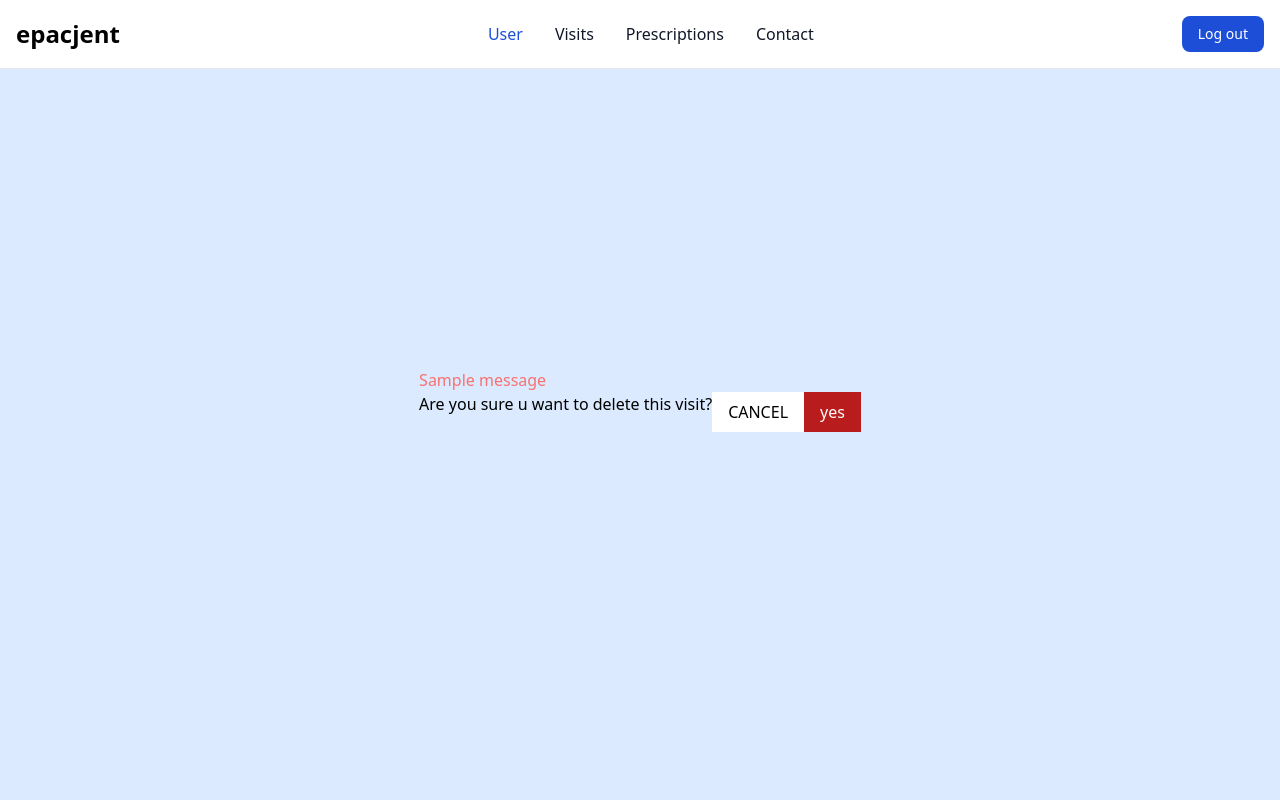
After one commit to DawidJedraszczyk/epacjent, a Django app: page /visits/cancel-visit/00000000-0000-0000-0000-000000000001 in a window 1280 px wide. The commit adds this page. Run offline with Django 4.2, Linux system fonts and the light colour scheme; a user stored in the database is signed in; tables that the repository leaves empty hold one stand-in row (values such as "Sample post"); one stand-in notice (Sample message) is shown; some libraries are stand-ins or nearby versions.

Commit message:
cancel visit

```diff
--- a/epacjent/prescriptions/urls.py
+++ b/epacjent/prescriptions/urls.py
@@ -2,6 +2,7 @@ from django.contrib import admin
 from django.urls import path, include
 from .views import index, generate_qr
 
+app_name='prescriptions'
 urlpatterns = [
     path('', index, name='prescriptionsPanel'),
     path('qr/<str:data>', generate_qr, name='generate_qr')
--- a/epacjent/prescriptions/views.py
+++ b/epacjent/prescriptions/views.py
@@ -1,4 +1,4 @@
-from django.shortcuts import render
+from django.shortcuts import get_object_or_404, render
 from .models import Prescription
 import qrcode
 from django.http import HttpResponse
--- /dev/null
+++ b/epacjent/templates/cancelVisit.html
@@ -0,0 +1,25 @@
+{% extends 'base.html' %}
+{% load static %}
+{% block title %} cancel Visit {% endblock %}
+{% block content %}
+    {% if request.user.is_authenticated %}
+        <div class="relative bg-blue-100 w-full h-full items-center justify-center flex">
+            {% include 'navbar.html' %}
+            <div class="">
+                {% if messages %}
+                  {% for message in messages %}
+                    <p class="text-red-400">{{ message }}</p>
+                  {% endfor %}
+                {% endif %}
+                <form method="POST" action="" class="flex flex-cd Fcol w-full">
+                    {% csrf_token %}
+                    Are you sure u want to delete this visit?
+                    <div class="flex ">
+                        <a href="{% url 'visits:visitsPanel' %}" class="bg-white px-4 py-2 ">CANCEL</a>
+                        <input type="submit" value="yes" class="cursor-pointer text-center bg-red-700 px-4 py-2 text-white"/>
+                    </div>
+                </form>
+            </div>
+        </div>
+    {% endif %}
+{% endblock %}
--- a/epacjent/templates/navbar.html
+++ b/epacjent/templates/navbar.html
@@ -2,7 +2,7 @@
   <div class="max-w-screen-xl flex flex-wrap items-center justify-between mx-auto p-4">
     <span class="self-center text-2xl font-semibold whitespace-nowrap dark:text-white">epacjent</span>
   <div class="flex md:order-2">
-      <a href="{% url 'logout' %}" class="text-white bg-blue-700 hover:bg-blue-800 focus:ring-4 focus:outline-none focus:ring-blue-300 font-medium rounded-lg text-sm px-4 py-2 text-center mr-3 md:mr-0 dark:bg-blue-600 dark:hover:bg-blue-700 dark:focus:ring-blue-800">Log out</a>
+      <a href="{% url 'user:logout' %}" class="text-white bg-blue-700 hover:bg-blue-800 focus:ring-4 focus:outline-none focus:ring-blue-300 font-medium rounded-lg text-sm px-4 py-2 text-center mr-3 md:mr-0 dark:bg-blue-600 dark:hover:bg-blue-700 dark:focus:ring-blue-800">Log out</a>
       <button data-collapse-toggle="navbar-sticky" type="button" class="inline-flex items-center p-2 w-10 h-10 justify-center text-sm text-gray-500 rounded-lg md:hidden hover:bg-gray-100 focus:outline-none focus:ring-2 focus:ring-gray-200 dark:text-gray-400 dark:hover:bg-gray-700 dark:focus:ring-gray-600" aria-controls="navbar-sticky" aria-expanded="false">
         <span class="sr-only">Open main menu</span>
         <svg class="w-5 h-5" aria-hidden="true" xmlns="http://www.w3.org/2000/svg" fill="none" viewBox="0 0 17 14">
@@ -13,13 +13,13 @@
   <div class="items-center justify-between hidden w-full md:flex md:w-auto md:order-1" id="navbar-sticky">
     <ul class="flex flex-col p-4 md:p-0 mt-4 font-medium border border-gray-100 rounded-lg bg-gray-50 md:flex-row md:space-x-8 md:mt-0 md:border-0 md:bg-white dark:bg-gray-800 md:dark:bg-gray-900 dark:border-gray-700">
       <li>
-        <a href="{% url 'userPanel' %}" class="block py-2 pl-3 pr-4 text-white bg-blue-700 rounded md:bg-transparent md:text-blue-700 md:p-0" aria-current="page">User</a>
+        <a href="{% url 'user:userPanel' %}" class="block py-2 pl-3 pr-4 text-white bg-blue-700 rounded md:bg-transparent md:text-blue-700 md:p-0" aria-current="page">User</a>
       </li>
       <li>
-        <a href="{% url 'visitsPanel' %}" class="block py-2 pl-3 pr-4 text-gray-900 rounded hover:bg-gray-100 md:hover:bg-transparent md:hover:text-blue-700 md:p-0 md:dark:hover:text-blue-500 dark:text-white dark:hover:bg-gray-700 dark:hover:text-white md:dark:hover:bg-transparent dark:border-gray-700">Visits</a>
+        <a href="{% url 'visits:visitsPanel' %}" class="block py-2 pl-3 pr-4 text-gray-900 rounded hover:bg-gray-100 md:hover:bg-transparent md:hover:text-blue-700 md:p-0 md:dark:hover:text-blue-500 dark:text-white dark:hover:bg-gray-700 dark:hover:text-white md:dark:hover:bg-transparent dark:border-gray-700">Visits</a>
       </li>
       <li>
-        <a href="{% url 'prescriptionsPanel' %}" class="block py-2 pl-3 pr-4 text-gray-900 rounded hover:bg-gray-100 md:hover:bg-transparent md:hover:text-blue-700 md:p-0 md:dark:hover:text-blue-500 dark:text-white dark:hover:bg-gray-700 dark:hover:text-white md:dark:hover:bg-transparent dark:border-gray-700">Prescriptions</a>
+        <a href="{% url 'prescriptions:prescriptionsPanel' %}" class="block py-2 pl-3 pr-4 text-gray-900 rounded hover:bg-gray-100 md:hover:bg-transparent md:hover:text-blue-700 md:p-0 md:dark:hover:text-blue-500 dark:text-white dark:hover:bg-gray-700 dark:hover:text-white md:dark:hover:bg-transparent dark:border-gray-700">Prescriptions</a>
       </li>
       <li>
         <a href="#" class="block py-2 pl-3 pr-4 text-gray-900 rounded hover:bg-gray-100 md:hover:bg-transparent md:hover:text-blue-700 md:p-0 md:dark:hover:text-blue-500 dark:text-white dark:hover:bg-gray-700 dark:hover:text-white md:dark:hover:bg-transparent dark:border-gray-700">Contact</a>
--- a/epacjent/templates/prescriptions.html
+++ b/epacjent/templates/prescriptions.html
@@ -14,7 +14,7 @@
                             <h2>{{prescription.name}}</h2>
                             <p>{{prescription.description}}</p>
                             <p class="mt-4">{{prescription.created }}</p>
-                            <a href="{% url 'generate_qr' prescription.id %}" class="px-6 py-2 bg-blue-100 text-blue-700 mt-4">Generate QR code</a>
+                            <a href="{% url 'prescriptions:generate_qr' prescription.id %}" class="px-6 py-2 bg-blue-100 text-blue-700 mt-4">Generate QR code</a>
                         </div>
                 </div>
             {% endfor %}
--- a/epacjent/templates/visits.html
+++ b/epacjent/templates/visits.html
@@ -16,12 +16,12 @@
                             {% else %}
                                <p class="mt-4">You have to choose date</p>
                             {% endif %}
-                            <a href="{% url 'visit' visit.id %}" class="px-6 py-2 bg-blue-100 text-blue-700 mt-4">Check details</a>
+                            <a href="{% url 'visits:visit' visit.id %}" class="px-6 py-2 bg-blue-100 text-blue-700 mt-4">Check details</a>
                         </div>
                     {% endfor %}
                 </div>
             {% endif %}
-            <a href="{% url 'create-visit' %}" class="text-white bg-blue-700 px-6 py-2">create visit</a>
+            <a href="{% url 'visits:create-visit' %}" class="text-white bg-blue-700 px-6 py-2">create visit</a>
         </div>
     {% endif %}
 {% endblock %}
--- a/epacjent/user/urls.py
+++ b/epacjent/user/urls.py
@@ -2,6 +2,7 @@ from django.contrib import admin
 from django.urls import path, include
 from user.views import index, login_user, logout_user
 
+app_name='user'
 urlpatterns = [
     path('', index, name='userPanel'),
     path('login/', login_user, name='login'),
--- a/epacjent/visits/forms.py
+++ b/epacjent/visits/forms.py
@@ -20,3 +20,8 @@ class VisitDateForm(ModelForm):
             'visit_date': forms.DateInput(attrs={'type': 'date'}),
             'visit_hour': forms.TimeInput(attrs={'type': 'time'}),
         }
+
+class CancelVisitForm(ModelForm):
+    class Meta:
+        model = Visit
+        fields = []
--- a/epacjent/visits/urls.py
+++ b/epacjent/visits/urls.py
@@ -1,10 +1,12 @@
 from django.contrib import admin
 from django.urls import path, include
-from visits.views import index, visit, createVisit, updateVisit
+from visits.views import index, visit, createVisit, updateVisit, cancelVisit
 
+app_name="visits"
 urlpatterns = [
     path('', index, name='visitsPanel'),
     path('<uuid:pk>', visit, name='visit'),
     path('create-visit', createVisit, name='create-visit'),
-    path('update-visit/<uuid:pk>', updateVisit, name='update-visit')
+    path('update-visit/<uuid:pk>', updateVisit, name='update-visit'),
+    path('cancel-visit/<uuid:pk>', cancelVisit, name='cancel-visit')
 ]
--- a/epacjent/visits/views.py
+++ b/epacjent/visits/views.py
@@ -1,10 +1,11 @@
 from django.shortcuts import render, redirect, get_object_or_404
-from .forms import VisitForm, VisitDateForm
+from .forms import VisitForm, VisitDateForm, CancelVisitForm
 from .models import Visit
 from datetime import datetime
 from django.contrib import messages
-from django.http import HttpResponse
+from django.http import HttpResponse, HttpResponseRedirect
 from django.contrib.auth.decorators import login_required
+from django.urls import reverse
 
 @login_required(login_url='login')
 def index(request):
@@ -39,16 +40,29 @@ def createVisit(request):
                         visit_date = request.POST.get('visit_date'),
                         visit_hour = request.POST.get('visit_hour'),
                     )
-                    return redirect('visitsPanel')
+                    return HttpResponseRedirect(reverse('visits:visitsPanel', args=()))
             else:
                 Visit.objects.create(
                     user=request.user,
                     name=request.POST.get('name'),
                     description=request.POST.get('description'),
                 )
-                return redirect('visitsPanel')
+                return HttpResponseRedirect(reverse('visits:visitsPanel', args=()))
     context = {'form': form}
     return render(request, 'createVisit.html', context)
+
+@login_required(login_url='login')
+def cancelVisit(request, pk):
+    visit = get_object_or_404(Visit, id=pk)
+    if request.user != visit.user:
+        return HttpResponse('You are not allowed here!')
+    if request.method == "POST":
+        visit.delete()
+        return HttpResponseRedirect(reverse('visits:visitsPanel', args=()))
+    else:
+        form = CancelVisitForm(instance=visit)
+    context = {'form': form}
+    return render(request, 'cancelVisit.html', context)
 
 @login_required(login_url='login')
 def updateVisit(request, pk):
@@ -67,7 +81,7 @@ def updateVisit(request, pk):
                 visit.visit_date = visit_date
                 visit.visit_hour = request.POST.get('visit_hour')
                 visit.save()
-                return redirect('visitsPanel')
+                return HttpResponseRedirect(reverse('visits:visitsPanel', args=()))
             else:
                 messages.error(request, 'Invalid input')
     else:
```
Also changed, not shown: epacjent/templates/singleVisit.html (+10 -2 lines), epacjent/user/views.py (+5 -2 lines).
